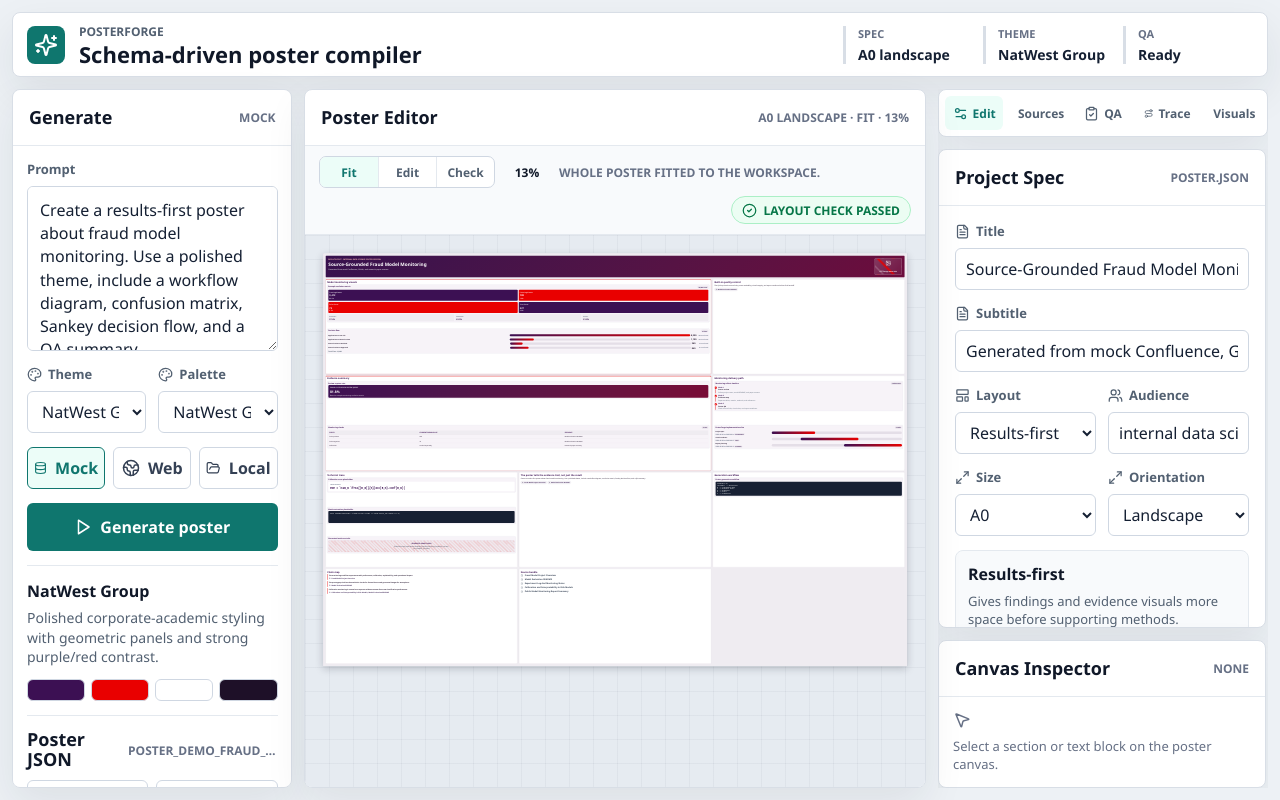
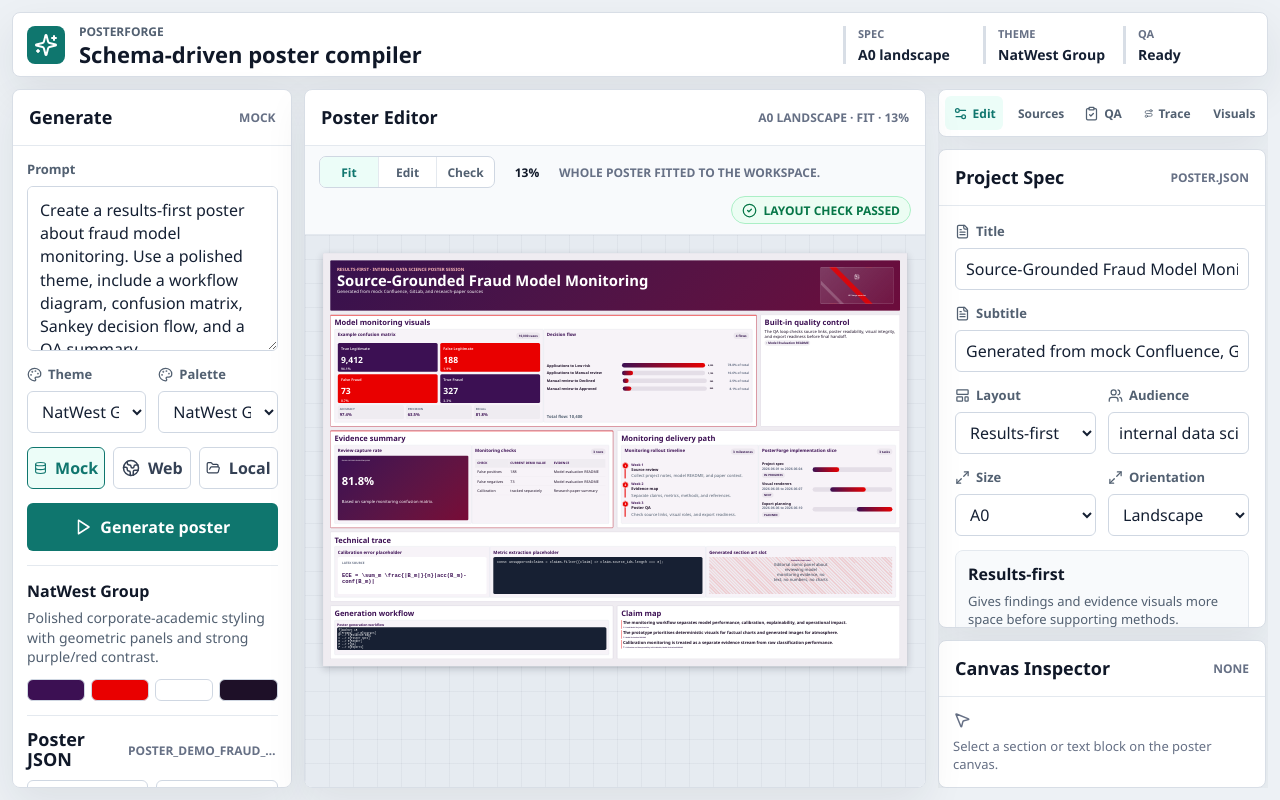
Before and after one commit to ctucker13/posterforge, a React (Vite) app: page / in a window 1280 px wide. Built offline with nearby package versions, Linux system fonts and the light colour scheme.

Commit message:
Improve A0 academic poster layout

```diff
--- a/src/components/EditablePosterCanvas.tsx
+++ b/src/components/EditablePosterCanvas.tsx
@@ -172,7 +172,7 @@ function collectEditorLayoutWarnings(root: HTMLElement | null) {
   }
 
   const canvasRect = canvas.getBoundingClientRect();
-  const measuredElements = [...root.querySelectorAll<HTMLElement>("[data-poster-id], [data-visual-id], [data-block-id]")];
+  const measuredElements = [...root.querySelectorAll<HTMLElement>("[data-poster-id], [data-visual-id], [data-block-id]")].filter(isMeasurableElement);
 
   for (const element of measuredElements) {
     const id = getElementId(element);
@@ -196,10 +196,12 @@ function collectEditorLayoutWarnings(root: HTMLElement | null) {
     }
   }
 
-  const gridItems = [...root.querySelectorAll<HTMLElement>(".poster-grid > .poster-card")].map((element) => ({
-    id: getElementId(element),
-    rect: element.getBoundingClientRect(),
-  }));
+  const gridItems = [...root.querySelectorAll<HTMLElement>(".poster-grid > .poster-card")]
+    .filter(isMeasurableElement)
+    .map((element) => ({
+      id: getElementId(element),
+      rect: element.getBoundingClientRect(),
+    }));
 
   for (let firstIndex = 0; firstIndex < gridItems.length; firstIndex += 1) {
     for (let secondIndex = firstIndex + 1; secondIndex < gridItems.length; secondIndex += 1) {
@@ -225,6 +227,11 @@ function collectEditorLayoutWarnings(root: HTMLElement | null) {
 
 function getElementId(element: HTMLElement) {
   return element.getAttribute("data-poster-id") ?? element.getAttribute("data-visual-id") ?? element.getAttribute("data-block-id") ?? element.tagName.toLowerCase();
+}
+
+function isMeasurableElement(element: HTMLElement) {
+  const style = getComputedStyle(element);
+  return style.display !== "none" && style.visibility !== "hidden" && element.getClientRects().length > 0;
 }
 
 function focusEditableTarget(stage: HTMLElement | null, viewport: HTMLElement | null, selectedId: string | undefined) {
--- a/src/styles/app.css
+++ b/src/styles/app.css
@@ -1219,33 +1219,37 @@ textarea {
   flex: none;
   width: 100%;
   height: 100%;
-  padding: 18px;
+  padding: 54px;
 }
 
 .poster-output-frame .poster-hero {
-  grid-template-columns: minmax(0, 1fr) 210px;
-  gap: 18px;
-  min-height: 168px;
-  padding: 22px;
+  grid-template-columns: minmax(0, 1fr) 560px;
+  gap: 48px;
+  min-height: 390px;
+  padding: 52px;
 }
 
 .poster-output-frame .poster-hero h2 {
-  font-size: 36px;
+  max-width: 2800px;
+  font-size: 114px;
+  line-height: 0.98;
 }
 
 .poster-output-frame .poster-hero p {
-  font-size: 14px;
+  max-width: 2500px;
+  font-size: 34px;
+  line-height: 1.2;
 }
 
 .poster-output-frame .hero-asset {
-  min-height: 126px;
+  min-height: 260px;
 }
 
 .poster-output-frame .poster-grid {
   flex: 1;
   min-height: 0;
-  gap: 12px;
-  margin-top: 12px;
+  gap: 28px;
+  margin-top: 28px;
   overflow: hidden;
   grid-auto-flow: dense;
   grid-auto-rows: minmax(0, 1fr);
@@ -1257,7 +1261,8 @@ textarea {
   flex-direction: column;
   min-height: 0;
   overflow: hidden;
-  padding: 12px;
+  border-width: 3px;
+  padding: 30px;
 }
 
 .poster-output-frame .poster-card > [data-visual-id],
@@ -1266,10 +1271,16 @@ textarea {
   min-height: 0;
 }
 
+.poster-output-frame .poster-card > [data-visual-id] {
+  display: flex;
+}
+
 .poster-output-frame .visual-box {
   display: flex;
   flex-direction: column;
   overflow: hidden;
+  width: 100%;
+  height: 100%;
 }
 
 .poster-output-frame .matrix,
@@ -1308,56 +1319,168 @@ textarea {
 }
 
 .poster-output-frame .poster-card h3 {
-  margin-bottom: 8px;
-  font-size: 18px;
+  margin-bottom: 22px;
+  font-size: 58px;
+  line-height: 1;
 }
 
 .poster-output-frame .poster-card p,
 .poster-output-frame .poster-card li {
-  font-size: 12px;
-  line-height: 1.32;
+  font-size: 32px;
+  line-height: 1.2;
 }
 
 .poster-output-frame .visual-box {
-  padding: 8px;
+  border-width: 2px;
+  padding: 24px;
 }
 
 .poster-output-frame .visual-box h3 {
-  font-size: 13px;
+  font-size: 34px;
 }
 
 .poster-output-frame .matrix-cell {
-  min-height: 52px;
-  padding: 8px;
+  min-height: 142px;
+  padding: 24px;
 }
 
 .poster-output-frame .matrix-cell strong {
-  font-size: 18px;
+  font-size: 66px;
 }
 
 .poster-output-frame .flow-row {
-  grid-template-columns: minmax(80px, 1fr) minmax(80px, 1fr) 52px minmax(58px, auto);
-  gap: 6px;
+  grid-template-columns: minmax(260px, 1fr) minmax(260px, 1.15fr) 130px minmax(150px, auto);
+  gap: 22px;
 }
 
 .poster-output-frame .flow-row span,
 .poster-output-frame .gantt-row strong,
 .poster-output-frame .data-table {
-  font-size: 11px;
+  font-size: 28px;
 }
 
 .poster-output-frame .diagram-source,
 .poster-output-frame .code-placeholder {
-  min-height: 92px;
-  font-size: 11px;
+  min-height: 180px;
+  font-size: 26px;
 }
 
 .poster-output-frame .metric-card {
+  padding: 30px;
+}
+
+.poster-output-frame .metric-card strong {
+  font-size: 86px;
+}
+
+.poster-output-frame .matrix-summary {
+  gap: 14px;
+  margin-top: 18px;
+}
+
+.poster-output-frame .matrix-summary div {
+  padding: 14px;
+}
+
+.poster-output-frame .matrix-summary dd {
+  margin-top: 4px;
+  font-size: 32px;
+}
+
+.poster-output-frame .poster-card[data-poster-id="methods"] .visual-box {
+  padding: 18px;
+}
+
+.poster-output-frame .poster-card[data-poster-id="methods"] .visual-box h3 {
+  margin-bottom: 8px;
+  font-size: 26px;
+}
+
+.poster-output-frame .poster-card[data-poster-id="methods"] .diagram-source {
+  min-height: 0;
   padding: 12px;
-}
-
-.poster-output-frame .metric-card strong {
-  font-size: 26px;
+  font-size: 20px;
+  line-height: 1.08;
+  white-space: pre-wrap;
+}
+
+.poster-output-frame.poster-layout-results-first .poster-grid {
+  grid-template-columns: repeat(4, minmax(0, 1fr));
+  grid-template-rows: 1.15fr 1fr 0.72fr 0.55fr;
+}
+
+.poster-output-frame.poster-layout-results-first .poster-card.section-results {
+  grid-column: 1 / 4;
+  grid-row: 1;
+}
+
+.poster-output-frame.poster-layout-results-first .poster-card.section-qa {
+  grid-column: 4;
+  grid-row: 1;
+}
+
+.poster-output-frame.poster-layout-results-first .poster-card.section-evidence_summary {
+  grid-column: 1 / 3;
+  grid-row: 2;
+}
+
+.poster-output-frame.poster-layout-results-first .poster-card.section-delivery_plan {
+  grid-column: 3 / 5;
+  grid-row: 2;
+}
+
+.poster-output-frame.poster-layout-results-first .poster-card.section-technical_note {
+  grid-column: 1 / 5;
+  grid-row: 3;
+}
+
+.poster-output-frame.poster-layout-results-first .poster-card[data-poster-id="methods"] {
+  grid-column: 1 / 3;
+  grid-row: 4;
+}
+
+.poster-output-frame.poster-layout-results-first .poster-card.claim-card {
+  grid-column: 3 / 5;
+  grid-row: 4;
+}
+
+.poster-output-frame.poster-layout-results-first .poster-card.section-hero,
+.poster-output-frame.poster-layout-results-first .poster-card.source-card {
+  display: none;
+}
+
+.poster-output-frame.poster-layout-results-first .poster-card.section-results,
+.poster-output-frame.poster-layout-results-first .poster-card.section-evidence_summary,
+.poster-output-frame.poster-layout-results-first .poster-card.section-delivery_plan,
+.poster-output-frame.poster-layout-results-first .poster-card.section-technical_note {
+  display: grid;
+  grid-template-rows: auto minmax(0, 1fr);
+  align-content: stretch;
+}
+
+.poster-output-frame.poster-layout-results-first .poster-card.section-results,
+.poster-output-frame.poster-layout-results-first .poster-card.section-evidence_summary,
+.poster-output-frame.poster-layout-results-first .poster-card.section-delivery_plan {
+  grid-template-columns: repeat(2, minmax(0, 1fr));
+}
+
+.poster-output-frame.poster-layout-results-first .poster-card.section-technical_note {
+  grid-template-columns: 0.9fr 1.25fr 1.1fr;
+}
+
+.poster-output-frame.poster-layout-results-first .poster-card.section-results > h3,
+.poster-output-frame.poster-layout-results-first .poster-card.section-evidence_summary > h3,
+.poster-output-frame.poster-layout-results-first .poster-card.section-delivery_plan > h3,
+.poster-output-frame.poster-layout-results-first .poster-card.section-technical_note > h3 {
+  grid-column: 1 / -1;
+}
+
+.poster-output-frame.poster-layout-results-first .poster-card.section-results > [data-visual-id],
+.poster-output-frame.poster-layout-results-first .poster-card.section-evidence_summary > [data-visual-id],
+.poster-output-frame.poster-layout-results-first .poster-card.section-delivery_plan > [data-visual-id],
+.poster-output-frame.poster-layout-results-first .poster-card.section-technical_note > [data-visual-id] {
+  min-width: 0;
+  min-height: 0;
 }
 
 .poster-hero {
@@ -1580,7 +1703,7 @@ textarea {
   border-radius: 999px;
   padding: 4px 8px;
   color: color-mix(in srgb, var(--theme-primary), #344054 28%);
-  font-size: 11px;
+  font-size: 24px;
   font-weight: 900;
   line-height: 1.2;
   background: color-mix(in srgb, var(--theme-primary), white 94%);
@@ -1606,8 +1729,8 @@ textarea {
   display: flex;
   align-items: flex-start;
   justify-content: space-between;
-  gap: 10px;
-  margin-bottom: 10px;
+  gap: 24px;
+  margin-bottom: 24px;
 }
 
 .visual-header h3 {
@@ -1617,9 +1740,9 @@ textarea {
 .visual-header span {
   flex: 0 0 auto;
   border-radius: 999px;
-  padding: 3px 8px;
+  padding: 8px 18px;
   color: color-mix(in srgb, var(--theme-primary), #344054 24%);
-  font-size: 11px;
+  font-size: 24px;
   font-weight: 900;
   background: color-mix(in srgb, var(--theme-primary), white 90%);
 }
@@ -1646,13 +1769,13 @@ textarea {
 .matrix {
   display: grid;
   grid-template-columns: repeat(2, minmax(0, 1fr));
-  gap: 8px;
+  gap: 20px;
 }
 
 .matrix-cell {
   min-height: 72px;
-  border-radius: 6px;
-  padding: 12px;
+  border-radius: 12px;
+  padding: 30px;
   color: #ffffff;
   background: var(--theme-primary);
 }
@@ -1663,21 +1786,21 @@ textarea {
 
 .matrix-cell span {
   display: block;
-  font-size: 12px;
+  font-size: 28px;
   font-weight: 800;
   opacity: 0.86;
 }
 
 .matrix-cell strong {
   display: block;
-  margin-top: 7px;
-  font-size: 25px;
+  margin-top: 18px;
+  font-size: 74px;
 }
 
 .matrix-cell em {
   display: block;
-  margin-top: 4px;
-  font-size: 12px;
+  margin-top: 12px;
+  font-size: 26px;
   font-style: normal;
   font-weight: 900;
   opacity: 0.82;
@@ -1686,56 +1809,56 @@ textarea {
 .matrix-summary {
   display: grid;
   grid-template-columns: repeat(3, minmax(0, 1fr));
-  gap: 8px;
-  margin: 10px 0 0;
+  gap: 18px;
+  margin: 24px 0 0;
 }
 
 .matrix-summary div {
-  border-radius: 6px;
-  padding: 8px;
+  border-radius: 12px;
+  padding: 18px;
   background: color-mix(in srgb, var(--theme-primary), white 92%);
 }
 
 .matrix-summary dt {
   color: #667085;
-  font-size: 10px;
+  font-size: 22px;
   font-weight: 900;
   text-transform: uppercase;
 }
 
 .matrix-summary dd {
-  margin: 3px 0 0;
+  margin: 8px 0 0;
   color: var(--theme-primary);
-  font-size: 15px;
+  font-size: 36px;
   font-weight: 900;
 }
 
 .flow-list {
   display: grid;
-  gap: 10px;
+  gap: 22px;
 }
 
 .flow-row {
   display: grid;
   grid-template-columns: minmax(130px, 1fr) minmax(120px, 1fr) 68px minmax(76px, auto);
-  gap: 10px;
+  gap: 24px;
   align-items: center;
 }
 
 .flow-row span {
-  font-size: 13px;
+  font-size: 30px;
   font-weight: 800;
 }
 
 .flow-row em {
   color: #667085;
-  font-size: 11px;
+  font-size: 24px;
   font-style: normal;
   font-weight: 900;
 }
 
 .flow-track {
-  height: 16px;
+  height: 34px;
   border-radius: 999px;
   background: color-mix(in srgb, var(--theme-primary), white 86%);
 }
@@ -1747,9 +1870,9 @@ textarea {
 }
 
 .flow-total {
-  margin: 10px 0 0;
+  margin: 24px 0 0;
   color: #526071;
-  font-size: 12px;
+  font-size: 26px;
   font-weight: 900;
 }
 
@@ -1757,8 +1880,8 @@ textarea {
   overflow: auto;
   min-height: 156px;
   margin: 0;
-  border-radius: 6px;
-  padding: 12px;
+  border-radius: 12px;
+  padding: 28px;
   color: #ffffff;
   background: #172033;
 }
@@ -1770,20 +1893,20 @@ textarea {
 .data-table {
   width: 100%;
   border-collapse: collapse;
-  font-size: 13px;
+  font-size: 30px;
 }
 
 .data-table th,
 .data-table td {
   border-bottom: 1px solid color-mix(in srgb, var(--theme-primary), white 82%);
-  padding: 8px;
+  padding: 16px;
   text-align: left;
   vertical-align: top;
 }
 
 .data-table th {
   color: var(--theme-primary);
-  font-size: 12px;
+  font-size: 24px;
   font-weight: 900;
   text-transform: uppercase;
   background: color-mix(in srgb, var(--theme-primary), white 92%);
@@ -1791,7 +1914,7 @@ textarea {
 
 .timeline-list {
   display: grid;
-  gap: 10px;
+  gap: 24px;
   margin: 0;
   padding: 0;
   list-style: none;
@@ -1799,22 +1922,22 @@ textarea {
 
 .timeline-list li {
   position: relative;
-  border-left: 3px solid var(--theme-accent);
-  padding-left: 18px;
+  border-left: 8px solid var(--theme-accent);
+  padding-left: 44px;
 }
 
 .timeline-marker {
   position: absolute;
   top: 0;
-  left: -13px;
+  left: -28px;
   display: grid;
   place-items: center;
-  width: 22px;
-  height: 22px;
-  border: 2px solid var(--theme-bg);
+  width: 52px;
+  height: 52px;
+  border: 5px solid var(--theme-bg);
   border-radius: 999px;
   color: #ffffff;
-  font-size: 11px;
+  font-size: 24px;
   font-weight: 900;
   background: var(--theme-accent);
 }
@@ -1822,51 +1945,52 @@ textarea {
 .timeline-list time {
   display: block;
   color: var(--theme-primary);
-  font-size: 12px;
+  font-size: 26px;
   font-weight: 900;
 }
 
 .timeline-list strong {
   display: block;
-  margin-top: 2px;
+  margin-top: 8px;
+  font-size: 30px;
 }
 
 .timeline-list p {
-  margin: 4px 0 0;
+  margin: 10px 0 0;
   color: #526071;
-  font-size: 13px;
+  font-size: 26px;
 }
 
 .gantt-list {
   display: grid;
-  gap: 10px;
+  gap: 24px;
 }
 
 .gantt-row {
   display: grid;
-  grid-template-columns: minmax(130px, 0.42fr) minmax(160px, 1fr);
-  gap: 12px;
+  grid-template-columns: minmax(360px, 0.44fr) minmax(420px, 1fr);
+  gap: 30px;
   align-items: center;
 }
 
 .gantt-row strong {
   display: block;
-  font-size: 13px;
+  font-size: 30px;
 }
 
 .gantt-row span {
   color: #667085;
-  font-size: 12px;
+  font-size: 26px;
   font-weight: 800;
 }
 
 .gantt-row em {
   display: inline-flex;
-  margin-top: 5px;
+  margin-top: 12px;
   border-radius: 999px;
-  padding: 2px 7px;
+  padding: 6px 16px;
   color: color-mix(in srgb, var(--theme-primary), #344054 26%);
-  font-size: 10px;
+  font-size: 22px;
   font-style: normal;
   font-weight: 900;
   text-transform: uppercase;
@@ -1874,7 +1998,7 @@ textarea {
 }
 
 .gantt-track {
-  height: 18px;
+  height: 36px;
   border-radius: 999px;
   background: color-mix(in srgb, var(--theme-primary), white 86%);
 }
@@ -1887,15 +2011,15 @@ textarea {
 
 .math-placeholder {
   display: grid;
-  gap: 8px;
-  border-radius: 7px;
-  padding: 14px;
+  gap: 18px;
+  border-radius: 12px;
+  padding: 32px;
   background: #ffffff;
 }
 
 .math-placeholder span {
   color: #667085;
-  font-size: 11px;
+  font-size: 24px;
   font-weight: 900;
   text-transform: uppercase;
 }
@@ -1903,7 +2027,7 @@ textarea {
 .math-placeholder code {
   overflow-wrap: anywhere;
   color: var(--theme-primary);
-  font-size: 20px;
+  font-size: 42px;
   font-weight: 800;
 }
 
@@ -1911,8 +2035,8 @@ textarea {
   overflow: auto;
   min-height: 130px;
   margin: 0;
-  border-radius: 6px;
-  padding: 12px;
+  border-radius: 12px;
+  padding: 28px;
   color: #ffffff;
   background: #172033;
 }
```
Also changed, not shown: scripts/export-pdf.ts (+12 -5 lines).
